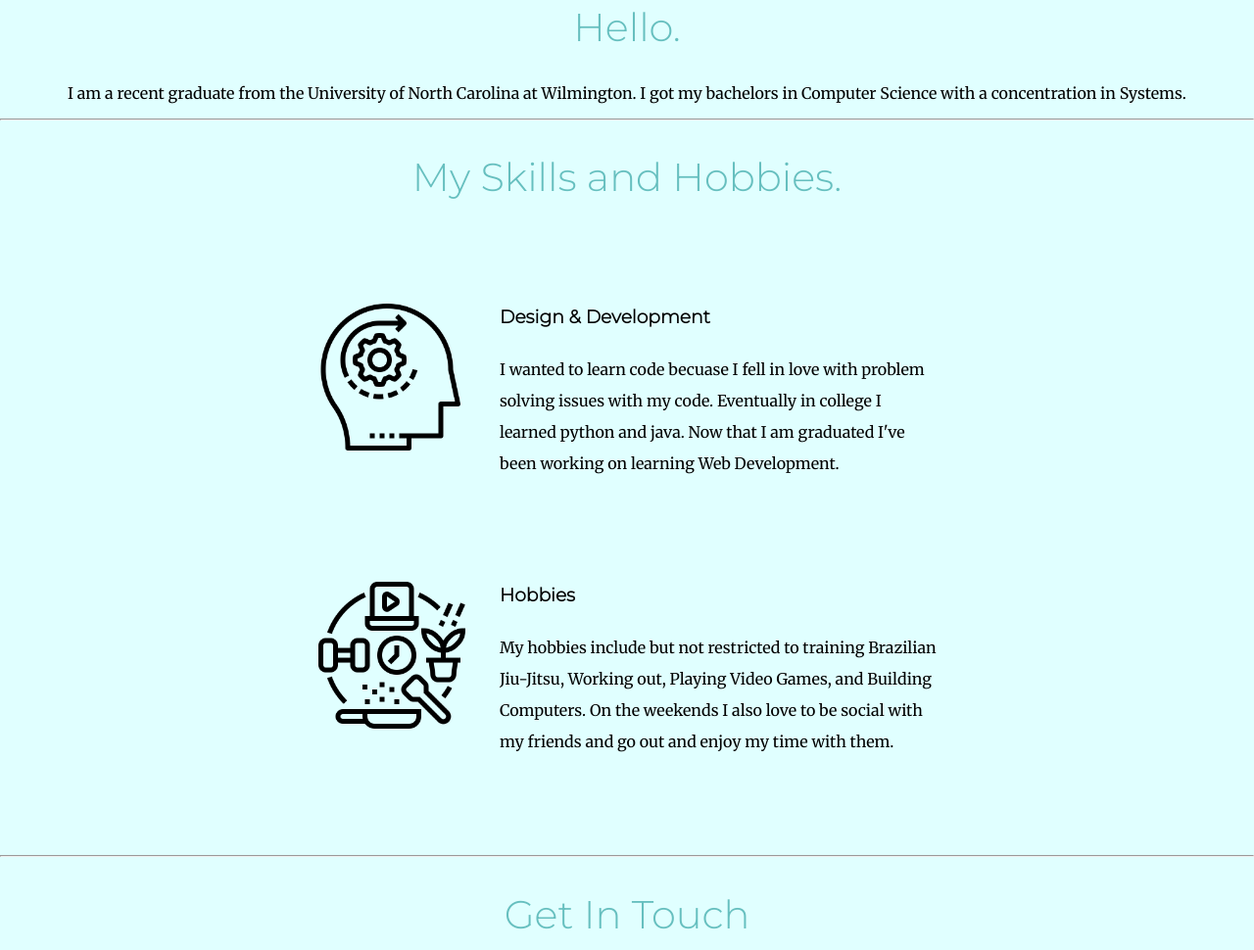
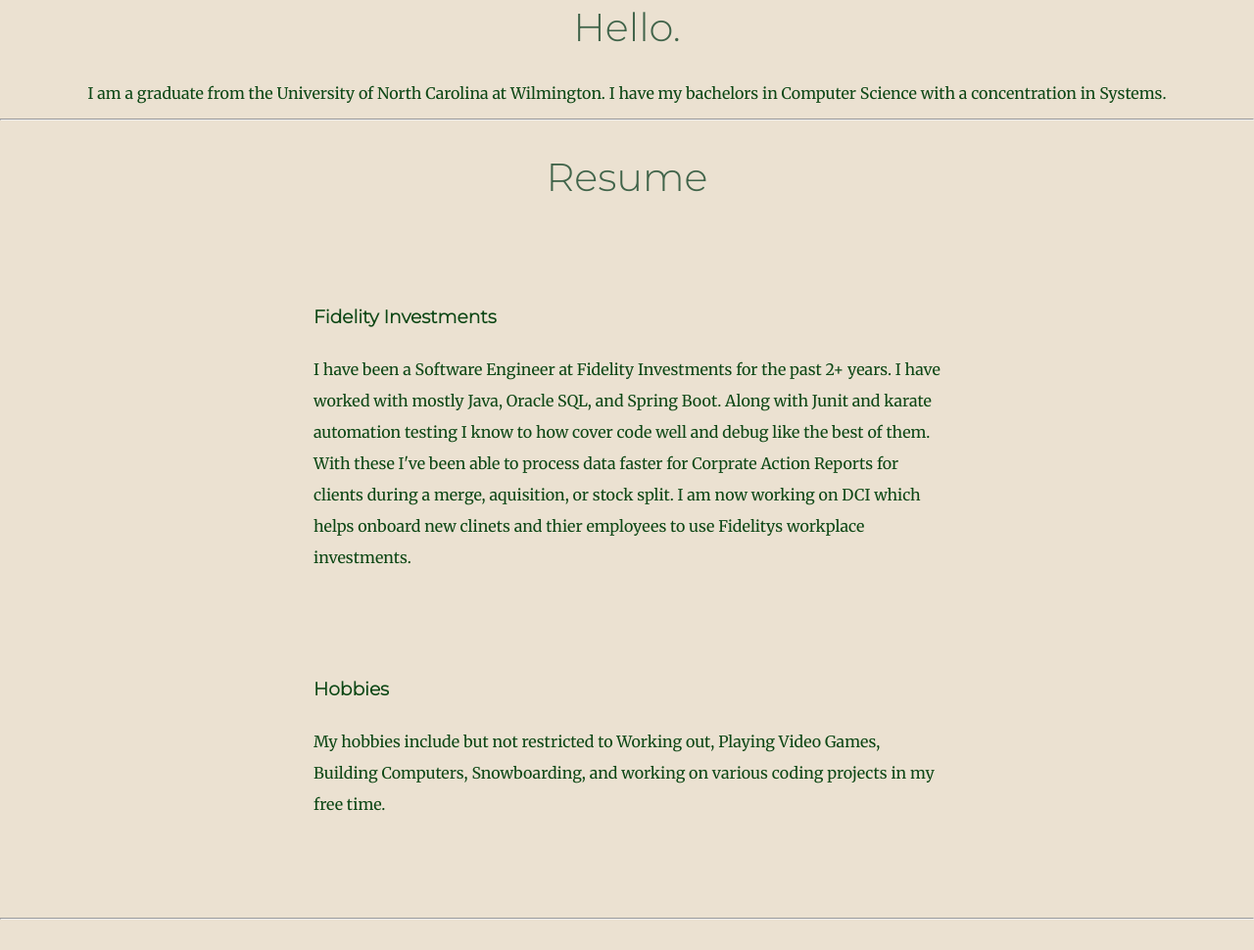
Before and after one commit to Dmarchand97/MySite, a plain HTML site: page index.html in a window 1280 px wide. Shown: the part 775-1745 px from the top of the page at 98% size. Drawn offline with Linux system fonts and the light colour scheme.

Commit message:
updating resume Dec 2025

```diff
--- a/css/styles.css
+++ b/css/styles.css
@@ -1,24 +1,25 @@
 /*********************** TAG SELECTORS **********************/
-div{background-color: lightcyan;}
+div{background-color: #EBE1D1;}
 
 body{
     margin: 0;
     text-align: center;
     font-family: 'Merriweather', serif;
     font-size: 100%;
+    color: #0D4715;
 }
 
 h1{
     margin-top: 0;
     font-family: 'Sacramento', cursive;
     font-size: 5.625rem;
-    color: #66BFBF;
+    color: #41644A;
     line-height: 2;
 }
 h2{
     font-family: 'Montserrat', sans-serif;
     font-size: 2.5rem;
-    color: #66BFBF;
+    color: #41644A;
     font-weight: normal;
 }
 h3{
@@ -31,12 +32,13 @@ h3{
 /*CLASS FOR MULTIPLE INSTANTCES*/
 .top-container {
     padding-top: 100px;
-    background-color: lightcyan;
+    background-color: #EBE1D1;
 }
 .middle-container{
 
 }
 .bottom-container{
+    color: #E9762B;
 
 }
 .pro{
@@ -68,6 +70,12 @@ h3{
     margin-right: 30px;
 }
 
+.contact-me{
+    color: #E9762B;
+}
+.contact-me h2{
+    color: #E9762B;
+}
 
 /*********************** IDS SELECTORS **********************/
 /* ONLY HAVE SINGLE INSTANT OF IDS AND MORE THAN ONE ID*/
--- a/index.html
+++ b/index.html
@@ -12,8 +12,8 @@
 
   <body>
     <div class="top-container">
-        <h1>I'm Daniel</h1>
-        <h2>a Computer Scientist</h2>
+        <h1>Daniel Marchand</h1>
+        <h2>Software Engineer</h2>
         <img src="css/images/dtmpfp.png" alt="pfp-img">
 
     </div>
@@ -21,23 +21,25 @@
         <div class="profile">
           <img >
           <h2>Hello.</h2>
-          <p>I am a recent graduate from the University of North Carolina at Wilmington. I got my bachelors in Computer Science with a concentration in Systems.</p>
+          <p>I am a graduate from the University of North Carolina at Wilmington.
+             I have my bachelors in Computer Science with a concentration in Systems.</p>
         </div>
         <hr>
         <div class="skills">
-          <h2>My Skills and Hobbies.</h2>
+          <h2>Resume</h2>
           <div class="skill-row">
-            <img class="think-img" src="css/images/logical-thinking.png" alt="thinking-img" width="100">
-            <h3>Design & Development</h3>
-            <p> I wanted to learn code becuase I fell in love with problem solving issues with my code.
-              Eventually in college I learned python and java. Now that I am graduated I've been working on
-              learning Web Development. </p>
+            <h3>Fidelity Investments</h3>
+            <p> I have been a Software Engineer at Fidelity Investments for the past 2+ years.
+              I have worked with mostly Java, Oracle SQL, and Spring Boot.
+               Along with Junit and karate automation testing I know to how cover code well and debug like the best of them.
+               With these I've been able to process data faster for Corprate Action Reports for clients during a merge, aquisition, or stock split.
+               I am now working on DCI which helps onboard new clinets and thier employees to use Fidelitys workplace investments.
           </div>
           <div class="skill-row">
-            <img class="hobbies-img" src="css/images/hobbies.png" alt="hobbies-img" width="100">
             <h3>Hobbies</h3>
-            <p>My hobbies include but not restricted to training Brazilian Jiu-Jitsu, Working out, Playing Video Games, and Building Computers.
-              On the weekends I also love to be social with my friends and go out and enjoy my time with them.
+            <p>My hobbies include but not restricted to  Working out,
+               Playing Video Games, Building Computers, Snowboarding,
+               and working on various coding projects in my free time.
             </p>
         </div>
         <hr>
```
